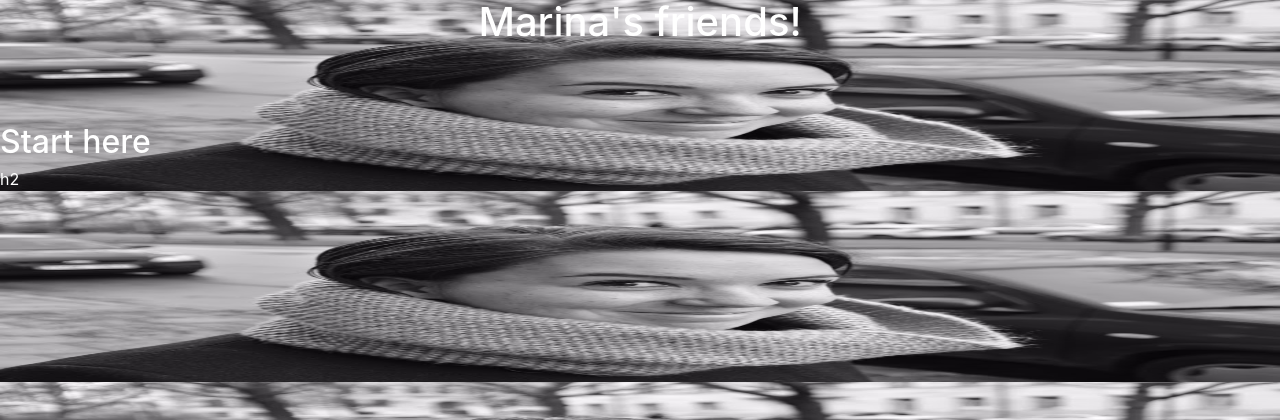
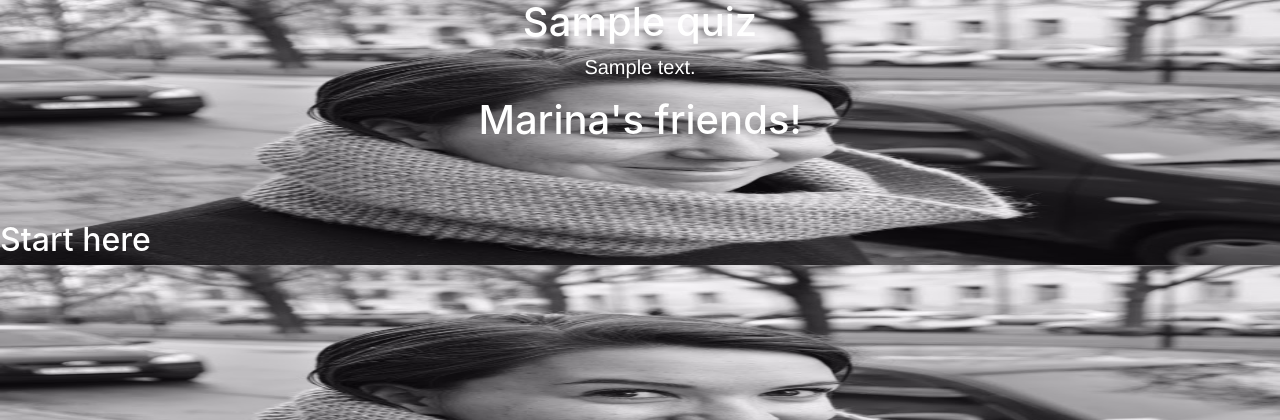
Before and after one commit to cupaiuolo/quizproject, a Django app: template quiz/templates/quiz.html in a window 1280 px wide. Shown: the top 420 px of the page. Run offline with Django 3.2, Linux system fonts and the light colour scheme; the template is opened without the code that fills it: most values are stand-ins (such as "Sample title", 1, 10 or a date in 2020); some libraries are stand-ins or nearby versions.

Commit message:
Test data quiz html

```diff
--- a/quiz/templates/quiz.html
+++ b/quiz/templates/quiz.html
@@ -6,12 +6,15 @@
 	<link rel="stylesheet" href="/static/css/bootstrap.min.css">
 	<link rel="stylesheet" href="/static/style.css">
 	<body>
+		<h1>{{ quiz.name }}</h1>
+	<p>{{ quiz.description }}</p>
+
 	<h1>Marina's friends!</h1>
 	<br>
 
 	<br>
 	<br>
-	<h2>Start here</h2>h2
+	<h2>Start here</h2>
 		</body>
 	</head>
 	</html>
```
